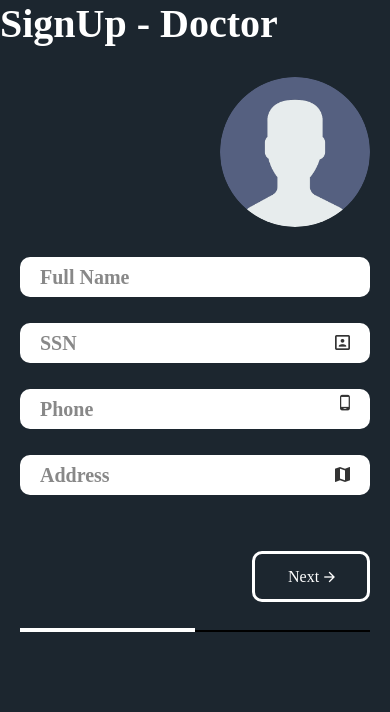
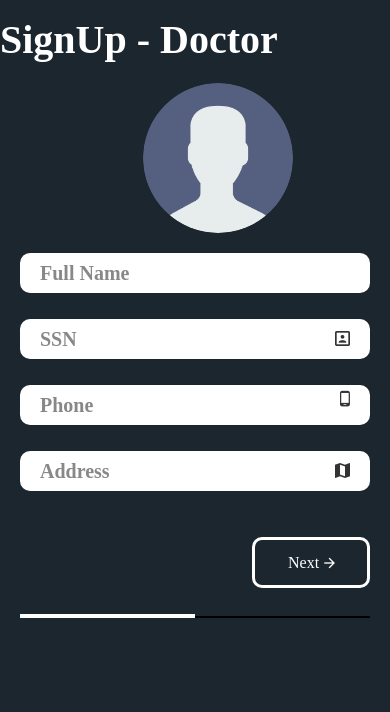
Before and after one commit to MarinaNasser/Physiotherapy-Department, a Flask app: page /adddoctor in a window 390 px wide. Shown: the top 712 px of the page. Run offline with Flask 2, Linux system fonts and the light colour scheme; some libraries are stand-ins or nearby versions; some web fonts are replaced.

Commit message:
sherif - edits

```diff
--- a/static/adddoctor/css/adddoctorstyle.css
+++ b/static/adddoctor/css/adddoctorstyle.css
@@ -196,6 +196,14 @@ img {
   height: 656px;
 }
 
+.photouploaded {
+  margin-left: 35%;
+  margin-bottom: 30px;
+  object-fit: cover;
+  border-radius: 100%;
+  width: 150px;
+  height: 150px;
+}
 .form-row {
   margin-bottom: 26px;
 }
@@ -372,6 +380,13 @@ img {
   .wizard {
     margin-bottom: 0;
   }
+
+  .photouploaded {
+    left: 0;
+    right: 0;
+    margin-left: 40%;
+    margin-bottom: 20px;
+  }
 }
 @media (max-width: 767px) {
   body {
@@ -381,18 +396,26 @@ img {
 
   .wrapper {
     height: auto;
+    width: auto;
     display: block;
+    padding: 10px;
+    display: inline;
   }
-
   .wizard {
     width: auto;
     height: auto;
     margin-left: 0;
     margin-bottom: 100px;
   }
+  .photouploaded {
+    left: 0;
+    right: 0;
+    margin-left: 35%;
+    margin-bottom: 20px;
+  }
 
   .inner {
-    padding: 30px 20px;
+    padding: 20px;
     height: auto;
   }
 
@@ -415,4 +438,28 @@ img {
     width: auto;
     transform: translateX(0);
   }
+  .choose {
+    margin: 20px;
+  }
+  .button {
+    font-size: 20px;
+    margin-left: 20%;
+  }
 }
+
+@media (max-width: 425px) {
+  .choose {
+    font-size: 20px;
+    padding: 10px;
+    margin: 0;
+  }
+  .outside {
+    font-size: 10px;
+    height: auto;
+    padding-bottom: 20px;
+  }
+  .button {
+    font-size: 20px;
+    margin-left: 30px;
+  }
+}
--- a/templates/adddoctor.html
+++ b/templates/adddoctor.html
@@ -33,8 +33,11 @@
         enctype="multipart/form-data"
       >
         <!-- SECTION 1 -->
-        <h3 style="color: white; font-size: 40px">SignUp - Doctor</h3>
+        <h3 style="color: white; font-size: 40px" class="title_name">
+          SignUp - Doctor
+        </h3>
         <h4></h4>
+
         <section>
           <!-- Photo-->
           <div class="inner">
@@ -52,14 +55,7 @@
               <label for="photo" style="cursor: pointer"
                 ><img
                   id="photouploaded"
-                  style="
-                    margin-left: 200px;
-                    margin-bottom: 30px;
-                    object-fit: cover;
-                    border-radius: 100%;
-                    width: 150px;
-                    height: 150px;
-                  "
+                  class="photouploaded"
                   src="/static/adddevice/images/user.png"
               /></label>
             </p>
--- a/templates/addpatient.html
+++ b/templates/addpatient.html
@@ -257,6 +257,7 @@
               <div class="form-holder">
                 <input
                   type="text"
+                  maxlength="9"
                   class="form-control"
                   placeholder="Insurance Number (OPTIONAL)"
                   id="insurance_num"
@@ -270,6 +271,7 @@
               <div class="form-holder">
                 <input
                   type="text"
+                  maxlength="14"
                   class="form-control"
                   placeholder="Credit Card (OPTIONAL)"
                   id="credit_card"
--- a/templates/index.html
+++ b/templates/index.html
@@ -245,9 +245,9 @@
             <h4 class="py-3">Exceptional care. Every patient. Every day.</h4>
             <!-- <p class="para-light">Lorem ipsum dolor sit amet, consectetur adipisicing elit. Magnam odit consequatur doloribus natus in suscipit!</p> -->
           </div>
-          <div class="col-lg-4 text-center p-5 text-dark" data-aos="zoom-in">
+          <div class="col-lg-4 text-center p-5 text-dark" data-aos="zoom-in" style="background-color: #36454F;">
             <i class="fas fa-headset fa-3x p-2"></i>
-            <h4 class="py-3">24/7 Support</h4>
+            <h4 class="py-3" style=" color: white;">24/7 Support</h4>
             <!-- <p class="para-light">Lorem ipsum dolor sit amet, consectetur adipisicing elit. Magnam odit consequatur doloribus natus in suscipit!</p> -->
           </div>
         </div>
```
Also changed, not shown: static/adddevice/css/adddevicestyle.css (+35 -2 lines), static/css/styleIndex.css (+7 -1 lines).
